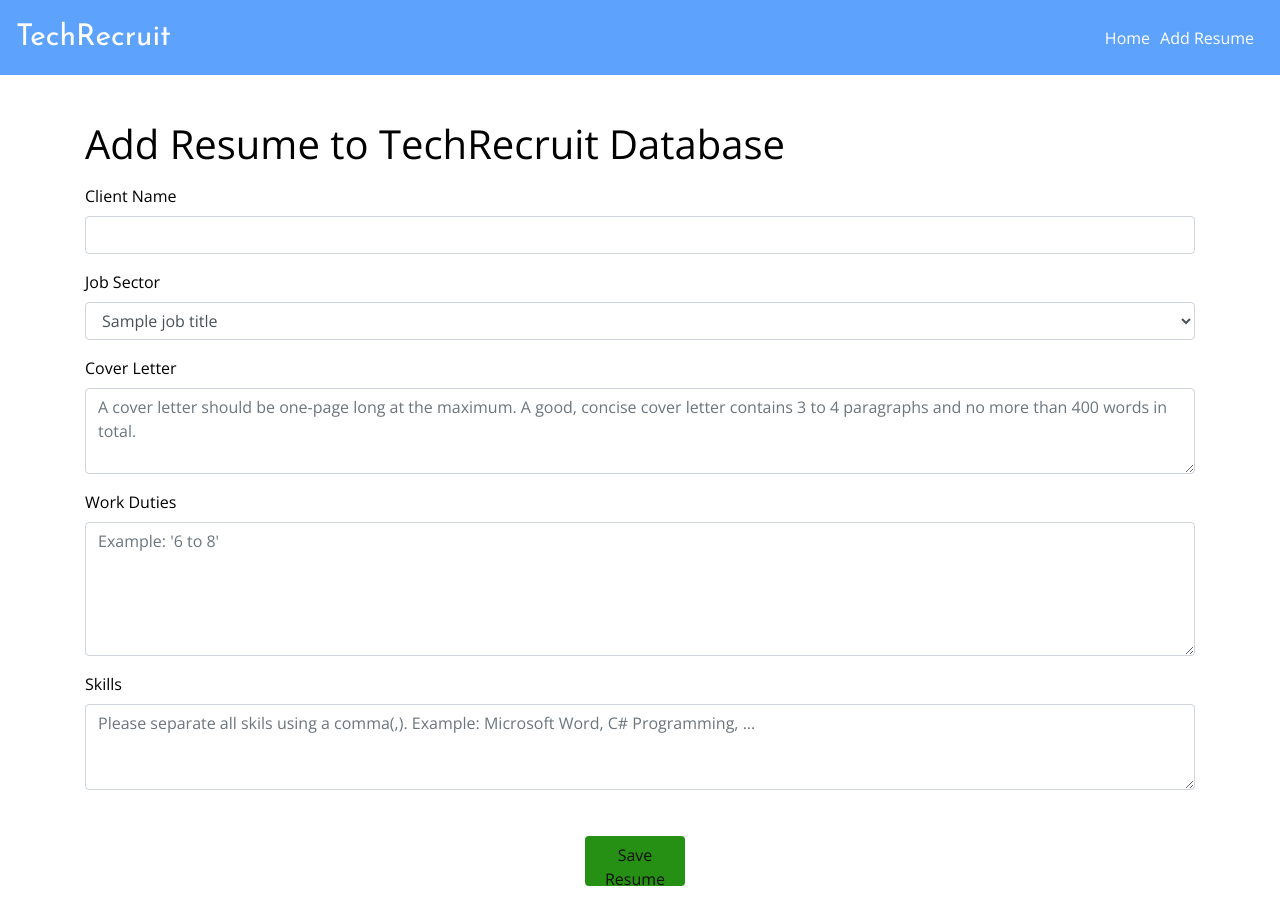
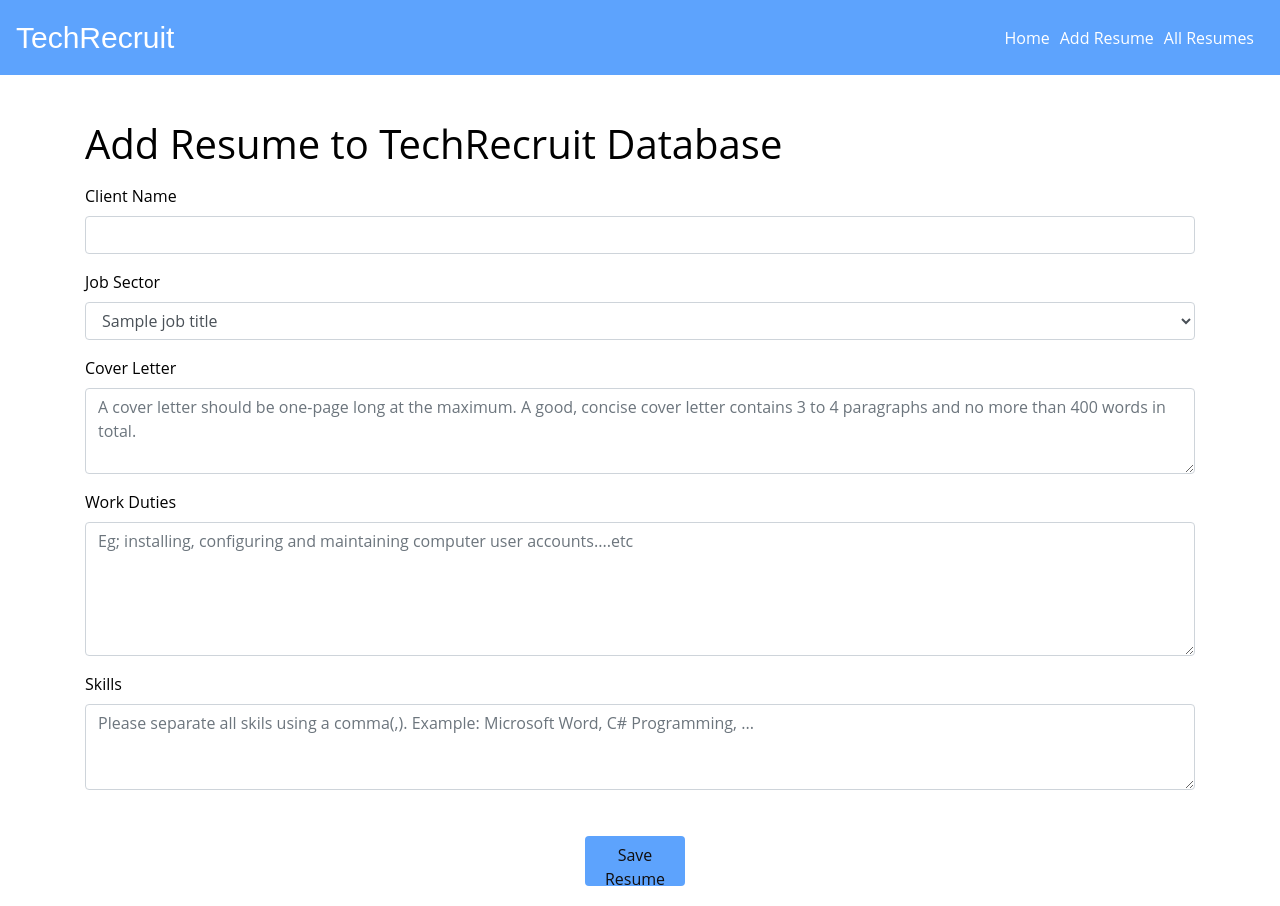
Before and after one commit to Code-Institute-Submissions/Milestone-60, a Flask app: page /add_resume in a window 1280 px wide. Run offline with Flask 2, Linux system fonts and the light colour scheme; a database or web service that is not in the repository returns one stand-in record (values such as "Sample title"); some libraries are stand-ins or nearby versions.

Commit message:
get resumes section to app.py

```diff
--- a/app.py
+++ b/app.py
@@ -53,6 +53,28 @@ def get_resume(resume_id):
 
 
 
+@app.route('/resumes')
+def get_resumes():
+
+    search=request.args.get('search')
+    page = request.args.get('page')
+    if not page:
+        return redirect('/resumes?page=1')
+    try:
+        page = int(page)
+    except (TypeError, ValueError):
+        return redirect('/resumes?page=1')
+    query={} if not search else {'name':re.compile(rf'{search}',re.I)}
+    count=mongo.db.resumes.count(query)
+    resumes=mongo.db.resumes.find(query)
+    previous_url=url_for('get_resumes', page=page-1, search=search) if page > initial_page else None
+    next_url=url_for('get_resumes', page=page+1, search=search) if page*page_limit < count else None
+
+    return render_template('resumees.html', resumes=resumes.sort([("date",-1)]).skip((page-initial_page)*page_limit if page > initial_page else 0).limit(page_limit), page=(page if count > page_limit else None) if page > 0 else initial_page,  previous=previous_url, next=next_url, count=count)
+
+
+
+
 if __name__ == '__main__':
     app.run(host=os.environ.get('IP', '0.0.0.0'),
             port=int(os.environ.get('PORT', '5000')),
--- a/static/css/style.css
+++ b/static/css/style.css
@@ -1,4 +1,5 @@
-@import url('https://fonts.googleapis.com/css2?family=Josefin+Sans&family=Open+Sans:wght@300&display=swap');
+@import url('https://fonts.googleapis.com/css2?family=Roboto:wght@300&display=swap');
+
 
 body {
     font-family: 'Open Sans', sans-serif;
@@ -46,7 +47,7 @@ body {
  .divider {
     width: 400px;
     text-align: center;
-    background-color: #269014;
+    background-color: #5da3fd;
 }
 
 @media only screen and (max-width: 430px) {
@@ -58,7 +59,7 @@ body {
 /*-----------resumes------------*/
 
 .btn-edit {
-    background: #269014;
+    background: #5da3fd;
     color: #110e0e;
     margin: 30px 10px 20px 0 ;
     height: 50px;
--- a/templates/add_resume.html
+++ b/templates/add_resume.html
@@ -14,8 +14,8 @@
         <div class="form-group">
             <label for="resumes">Job Sector</label>
             <select class="form-control" name="job_title" id="job_title" required>
-                {% for resumes in job_title %}
-                <option value="{{resumes.job_title}}">{{resumes.job_title}}</option>
+                {% for job_title in job_title %}
+                <option value="{{job_title.job_sector_title}}">{{job_title.job_sector_title}}</option>
                 {% endfor %}
             </select>
         </div>
@@ -31,7 +31,7 @@
         </div>
         <div class="form-group">
             <label for="work_duties">Work Duties</label>
-            <textarea name="work_duties" rows="5"  class="form-control" id="work_duties" placeholder="Example: '6 to 8' "
+            <textarea name="work_duties" rows="5"  class="form-control" id="work_duties" placeholder="Eg; installing, configuring and maintaining computer user accounts....etc "
                 required></textarea>
         </div>
         <div class="form-group">
--- a/templates/base.html
+++ b/templates/base.html
@@ -25,6 +25,9 @@
                 <li class="nav-item ml-auto">
                     <a class="navbar-links" href="{{url_for('add_resume')}}">Add Resume</a>
                 </li>
+                <li class="nav-item ml-auto">
+                    <a class="navbar-links" href="{{url_for('get_resumes')}}">All Resumes</a>
+                </li>
 
             </ul>
         </div>
```
Also changed, not shown: templates/edit_resume.html (+12 -0 lines).
